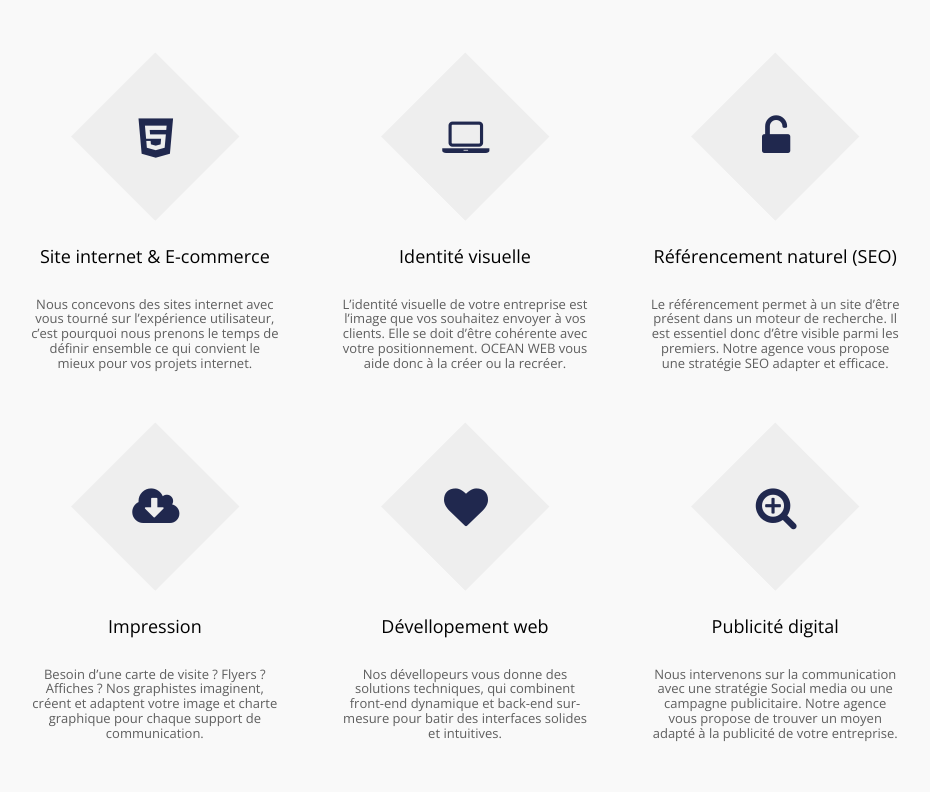
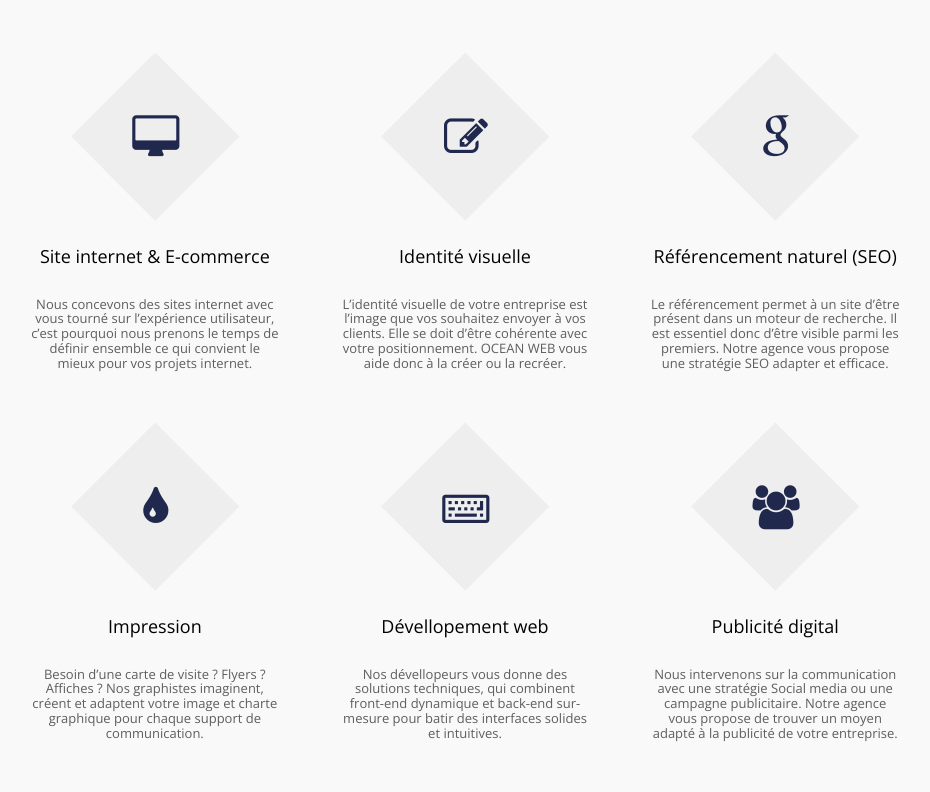
Before and after one commit to Club2014/testocean, a plain HTML site: page index.html in a window 1280 px wide. Shown: the part 2348-3140 px from the top of the page, without its empty margins (215-1145 px from the left). Drawn offline with nearby package versions, Linux system fonts and the light colour scheme; some packages are replaced by stand-ins of ours; a script that the page names is missing.

Commit message:
Maj icone

```diff
--- a/css/style.css
+++ b/css/style.css
@@ -325,7 +325,7 @@ section.page {margin-top:60px;padding:40px 0;}
 #contacts .text p {font-size:15px;font-weight:300;margin:0;color:#000;}
 #contacts .text .border {background-color:#252525;}
 #contacts .contacts-mobile-over {display:none;position:absolute;width:100%;height:100%;background-color:#fff;z-index:3;}
-.submit {position: relative;display: inline-block;padding: 10px 30px;margin-bottom: 30px;background-color: #EC6347 !important;color: #FFF !important;box-shadow: 0px 4px 0px #C62117;border-radius: 4px;}
+.submit {position: relative;display: inline-block;padding: 8px 30px !important;margin-bottom: 30px;background-color: #EC6347 !important;color: #FFF !important;box-shadow: 0px 4px 0px #C62117;border-radius: 4px;}
 .submit:hover {background-color: #E53D26 !important;}
 
 /*----------------------------------------------------*/
--- a/index.html
+++ b/index.html
@@ -172,37 +172,37 @@
 						<ul class="core-values">
 							<li>
 								<div class="core rotate"></div>
-								<i class="fa fa-html5"></i>
+								<i class="fa fa-desktop"></i>
 								<h4>Site internet &amp; E-commerce</h4>
 								<p>Nous concevons des sites internet avec vous tourné sur l’expérience utilisateur, c’est pourquoi nous prenons le temps de définir ensemble ce qui convient le mieux pour vos projets internet.</p>
 							</li>
 							<li>
 								<div class="core rotate"></div>
-								<i class="fa fa-laptop"></i>
+								<i class="fa fa-pencil-square-o"></i>
 								<h4>Identité visuelle</h4>
 								<p>L’identité visuelle de votre entreprise est l’image que vos souhaitez envoyer à vos clients. Elle se doit d’être cohérente avec votre positionnement. OCEAN WEB vous aide donc à la créer ou la recréer.</p>
 							</li>
 							<li>
 								<div class="core rotate"></div>
-								<i class="fa fa-unlock-alt"></i>
+								<i class="fa fa-google"></i>
 								<h4>Référencement naturel (SEO)</h4>
 								<p>Le référencement permet à un site d’être présent dans un moteur de recherche. Il est essentiel donc d’être visible parmi les premiers. Notre agence vous propose une stratégie SEO adapter et efficace.</p>
 							</li>
 							<li>
 								<div class="core rotate"></div>
-								<i class="fa fa-cloud-download"></i>
+								<i class="fa fa-tint"></i>
 								<h4>Impression</h4>
 								<p>Besoin d’une carte de visite ? Flyers ? Affiches ? Nos graphistes imaginent, créent et adaptent votre image et charte graphique pour chaque support de communication.</p>
 							</li>
 							<li>
 								<div class="core rotate"></div>
-								<i class="fa fa-heart"></i>
+								<i class="fa fa-keyboard-o"></i>
 								<h4>Dévellopement web</h4>
 								<p>Nos dévellopeurs vous donne des solutions techniques, qui combinent front-end dynamique et back-end sur-mesure pour batir des interfaces solides et intuitives.</p>
 							</li>
 							<li>
 								<div class="core rotate"></div>
-								<i class="fa fa-search-plus"></i>
+								<i class="fa fa-users"></i>
 								<h4>Publicité digital</h4>
 								<p>Nous intervenons sur la communication avec une stratégie Social media ou une campagne publicitaire. Notre agence vous propose de trouver un moyen adapté à la publicité de votre entreprise.</p>
 							</li>
```
